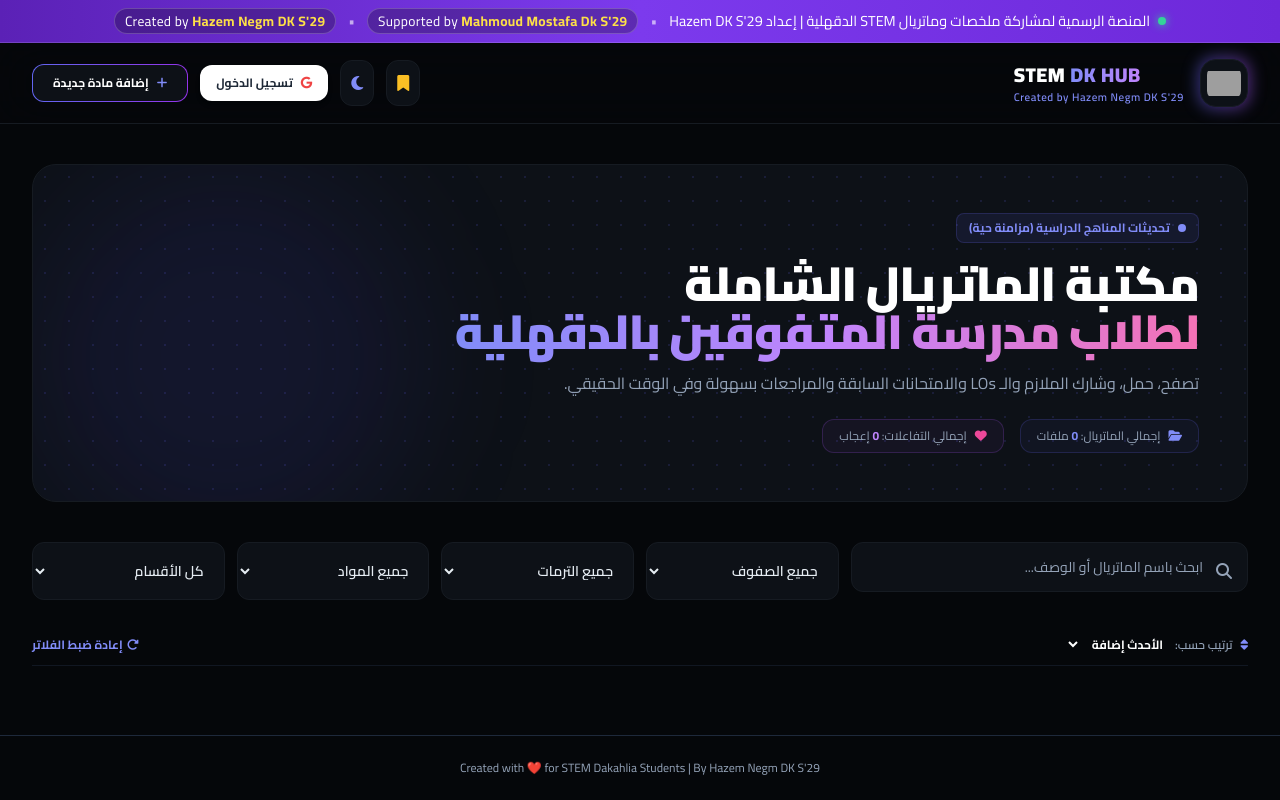
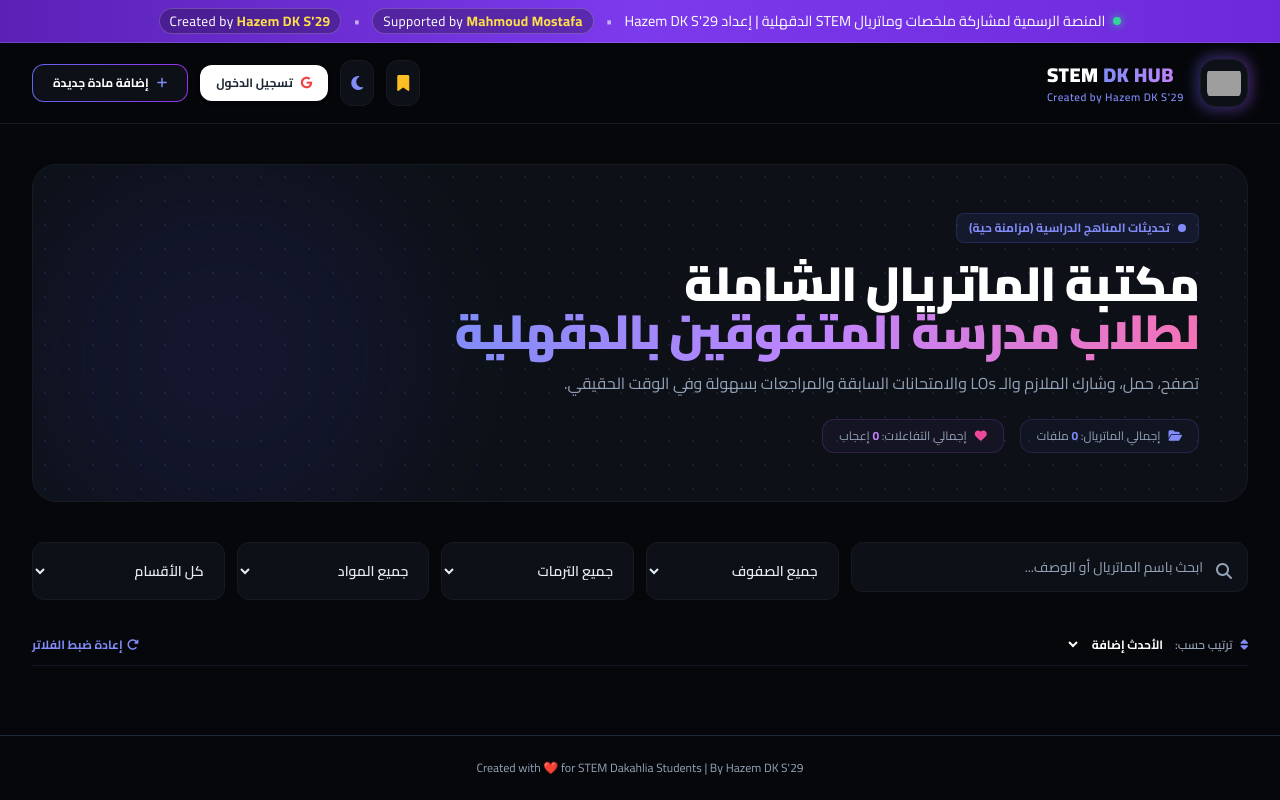
Before and after one commit to Hazem-Negm/STEM-DK-HUB, a plain HTML site: page index.html in a window 1280 px wide. Drawn offline with nearby package versions, Linux system fonts and the light colour scheme; no server answers; grey boxes are pictures that could not be loaded.

Commit message:
Add files via upload

```diff
--- a/index.html
+++ b/index.html
@@ -78,9 +78,10 @@
         }
 
         .top-announcement-bar .supporter-badge strong {
-  color: #fde047; /* لون ذهبي خفيف لإبراز الاسم */
+            color: #fde047;
             font-weight: 700;
         }
+
         body {
             font-family: 'Cairo', sans-serif;
             transition: background-color 0.3s, color 0.3s;
@@ -161,11 +162,11 @@
       <span class="pulse-dot"></span>
       <span>المنصة الرسمية لمشاركة ملخصات وماتريال STEM الدقهلية | إعداد Hazem DK S'29</span>
       <span class="separator">•</span>
-  <span class="supporter-badge">Supported by <strong>Mahmoud Mostafa Dk S'29</strong></span>
+      <span class="supporter-badge">Supported by <strong>Mahmoud Mostafa</strong></span>
       <span class="separator">•</span>
-   <span class="supporter-badge">Created by <strong>Hazem Negm DK S'29</strong></span>
+       <span class="supporter-badge">Created by <strong>Hazem DK S'29</strong></span>
     </div>
-    <!-- Top Announcement Bar -->
+
     <!-- Header Section -->
     <header class="sticky top-0 z-50 theme-header backdrop-blur-xl border-b transition-colors duration-300">
         <div class="max-w-7xl mx-auto px-4 sm:px-6 lg:px-8 h-20 flex items-center justify-between">
@@ -178,7 +179,7 @@
                     <h1 class="text-xl font-black theme-text-main tracking-wide">
                         STEM <span class="bg-gradient-to-r from-indigo-400 to-purple-400 bg-clip-text text-transparent">DK HUB</span>
                     </h1>
-                    <p class="text-[11px] text-indigo-400 font-semibold tracking-wider">Created by Hazem Negm DK S'29</p>
+                    <p class="text-[11px] text-indigo-400 font-semibold tracking-wider">Created by Hazem DK S'29</p>
                 </div>
             </div>
             <div class="flex items-center gap-3">
@@ -451,7 +452,7 @@
 
     <!-- Footer -->
     <footer class="border-t border-slate-800 py-6 text-center text-xs theme-text-sub transition-colors duration-300" dir="rtl">
-        <p>Created with ❤️ for STEM Dakahlia Students | By Hazem Negm DK S'29</p>
+        <p>Created with ❤️ for STEM Dakahlia Students | By Hazem DK S'29</p>
     </footer>
 
     <!-- Firebase SDK & Real-time Integration Script -->
@@ -468,6 +469,7 @@
             onSnapshot,
             query,
             orderBy,
+            limit,
             serverTimestamp
         } from "https://www.gstatic.com/firebasejs/10.8.0/firebase-firestore.js";
 
@@ -489,7 +491,7 @@
         let isFirstLoad = true;
         let showOnlyBookmarks = false;
 
-        // إعدادات التسريع (الدفعات والكاش والبحث المؤجل)
+        // إعدادات التسريع (تقييد التحميل الأولي من فايربيس لأحدث 60 ملف لضمان السرعة القصوى)
         const ITEMS_PER_PAGE = 24;
         let currentLimit = ITEMS_PER_PAGE;
         let searchTimeout = null;
@@ -500,7 +502,7 @@
             const cachedData = localStorage.getItem(CACHE_KEY);
             if (cachedData) {
                 liveMaterials = JSON.parse(cachedData);
-                setTimeout(() => renderMaterials(true), 20);
+                setTimeout(() => renderMaterials(true), 10);
             }
         } catch (e) { console.warn("Cache read error"); }
 
@@ -523,7 +525,8 @@
             return saved ? JSON.parse(saved) : [];
         }
 
-        const q = query(materialsRef, orderBy("createdAt", "desc"));
+        // استعلام محسّن يجلب أحدث 60 ملفاً فقط في البداية لتسريع الفتح لأقصى درجة
+        const q = query(materialsRef, orderBy("createdAt", "desc"), limit(60));
         onSnapshot(q, (snapshot) => {
             const previousCount = liveMaterials.length;
             const freshMaterials = [];
@@ -628,7 +631,7 @@
             const fragment = document.createDocumentFragment();
 
             itemsToRender.forEach(item => {
-                const canDelete = currentUser && (currentUser === item.author || currentUser === "Hazem Negm DK S'29");
+                const canDelete = currentUser && (currentUser === item.author || currentUser === "Hazem DK S'29");
                 const isBookmarked = bookmarks.includes(item.id);
                 const isLiked = likedPosts.includes(item.id);
 
@@ -713,7 +716,6 @@
             }
         };
 
-        // دالة الإرسال مع تحديث اسم الـ Preset إلى STEM_DK_HUB واستخدام auto/upload
         window.handleFormSubmit = async function(event) {
             event.preventDefault();
             const savedUser = localStorage.getItem('user');
```
Lines whose indentation alone changed are shown as unchanged.
